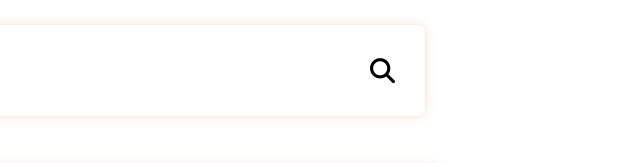
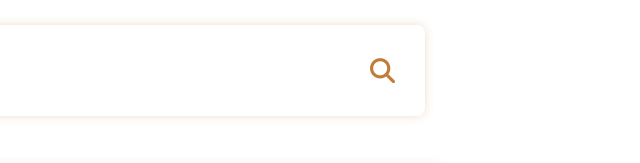
Before and after one commit to ccc585858/THD102-16, a plain HTML site: page faq.html in a window 1280 px wide. Shown: the part 808-971 px from the top of the page, 640-1280 px from the left. Drawn offline with nearby package versions, Linux system fonts and the light colour scheme.

Commit message:
0709 test search icon

```diff
--- a/css/book.css
+++ b/css/book.css
@@ -93,6 +93,7 @@
   outline: none;
   padding: 24px 30px;
   font-size: 20px;
+  color: #c17b3a;
 }
 
 ::placeholder {
@@ -104,7 +105,7 @@
 }
 
 .search-bar button {
-  background: white;
+  background: transparent;
   border: 0;
   cursor: pointer;
   margin-right: 30px;
--- a/css/faq.css
+++ b/css/faq.css
@@ -120,11 +120,11 @@
 }
 
 .search-bar button {
-  width: 25px;
-  background: white;
+  background: transparent;
   border: 0;
   cursor: pointer;
   margin-right: 30px;
+  color: #c17b3a;
 }
 
 .text {
```
